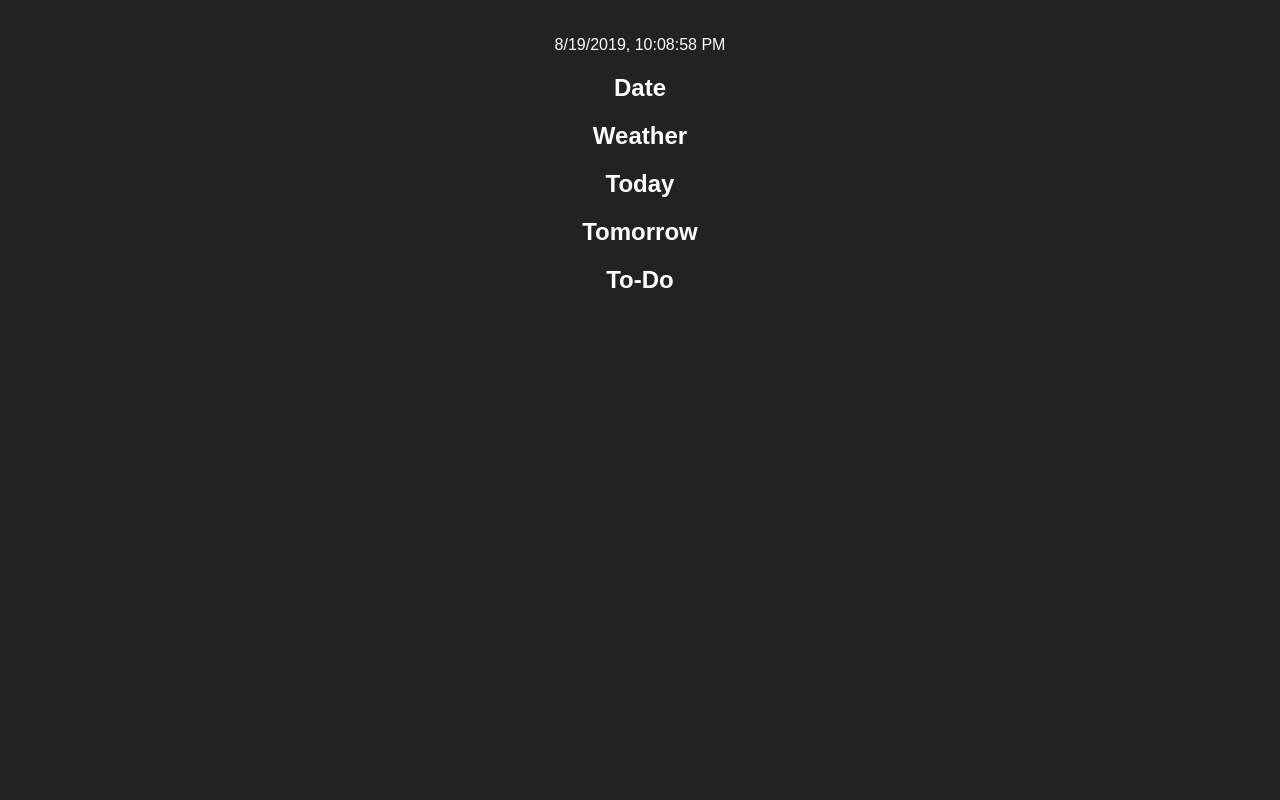
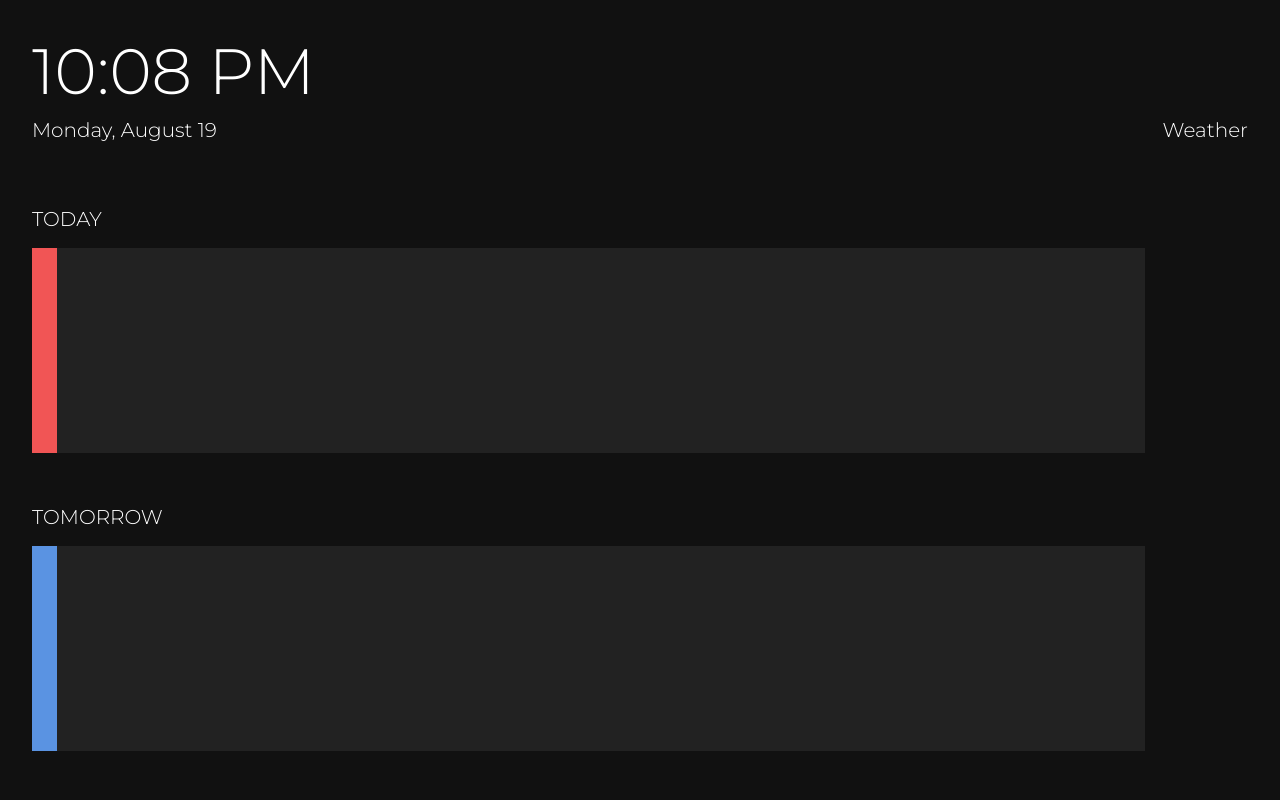
Before and after one commit to insidae/Status-Board, a React app: page / in a window 1280 px wide. Shown: the top 800 px of the page. Built offline with nearby package versions, Linux system fonts and the light colour scheme.

Commit message:
Updating how Date and Time are used
Also including basic styling choices such as MontSerrat font use and colours from my website theme

```diff
--- a/src/App.css
+++ /dev/null
@@ -1,24 +0,0 @@
-.App {
-  text-align: center;
-}
-
-.App-logo {
-  animation: App-logo-spin infinite 20s linear;
-  height: 80px;
-}
-
-.App-header {
-  background-color: #222;
-  height: 100vh;
-  padding: 20px;
-  color: white;
-}
-
-.App-intro {
-  font-size: large;
-}
-
-@keyframes App-logo-spin {
-  from { transform: rotate(0deg); }
-  to { transform: rotate(360deg); }
-}
--- a/src/App.js
+++ b/src/App.js
@@ -1,22 +1,26 @@
 import React, { Component } from 'react';
-import './App.css';
-import Time from "./components/Time";
+import './App.scss';
+import TimeDate from "./components/TimeDate";
 
 class App extends Component {
   render() {
     return (
       <div className="App">
         <div className="App-header">
-          <Time></Time>
-          <h2>Date</h2>
-          <h2>Weather</h2>
-          <h2>Today</h2>
-          <h2>Tomorrow</h2>
-          <h2>To-Do</h2>
+          <TimeDate></TimeDate>
+          <div className='weather section'>
+            <h2>Weather</h2>
+          </div>
+          <h2 className='header'>Today</h2>
+          <div className='today section'>
+          </div>
+          <h2 className='header'>Tomorrow</h2>
+          <div className='tomorrow section'>
+          </div>
+          <h2 className='header'>To-Do</h2>
+          <div className='to-do section'>
+          </div>
         </div>
-        <p className="App-intro">
-          Developer Version
-        </p>
       </div>
     );
   }
--- /dev/null
+++ b/src/App.scss
@@ -0,0 +1,68 @@
+@import url('https://fonts.googleapis.com/css?family=Montserrat:300,400,500&display=swap');
+
+.App {
+  font-family: 'Montserrat', sans-serif;
+
+  h1 {
+    font-weight: 200;
+  }
+
+  h2 {
+    font-size: 1.25em;
+    font-weight: 100;
+
+    &.header {
+      text-transform: uppercase;
+    }
+  }
+}
+
+.App-header {
+  background-color: #111;
+  height: 92vh;
+  padding: 4vh;
+  color: white;
+}
+
+.section {
+  display: inline-block;
+  margin-bottom: 4vh;
+}
+
+.time-date {
+  width: 60%;
+
+  .time {
+    font-size: 4em;
+    margin: 0;
+  }
+
+  .date {
+    margin-top: 8px;
+  }
+}
+
+.weather {
+  text-align: right;
+  width: 40%;
+}
+
+.today,
+.tomorrow,
+.to-do {
+  background-color: #222;
+  padding: 8vw;
+  width: 69vw;
+}
+
+.today {
+  border-left: 2vw solid #f15555;
+}
+
+.tomorrow {
+  border-left: 2vw solid #5a93e2;
+}
+
+.to-do {
+  border-left: 2vw solid #3ab65d;
+}
--- a/src/components/Time.js
+++ /dev/null
@@ -1,33 +0,0 @@
-import React from 'react';
-
-class Time extends React.Component {
-    constructor(props) {
-      super(props);
-      this.state = {
-        time: new Date().toLocaleString()
-      };
-    }
-    componentDidMount() {
-      this.intervalID = setInterval(
-        () => this.tick(),
-        1000
-      );
-    }
-    componentWillUnmount() {
-      clearInterval(this.intervalID);
-    }
-    tick() {
-      this.setState({
-        time: new Date().toLocaleString()
-      });
-    }
-    render() {
-      return (
-        <p className="App-time">
-          {this.state.time}
-        </p>
-      );
-    }
-  }
-
-export default Time;
--- /dev/null
+++ b/src/components/TimeDate.js
@@ -0,0 +1,38 @@
+import React, {Component} from 'react'
+
+class TimeContainer extends Component {
+  constructor() {
+    super()
+    let d = new Date()
+      this.state = {
+        day: d.getDay(),
+        month: d.getMonth(),
+        date: d.getDate(),
+        time: d.toLocaleTimeString([], {hour: '2-digit', minute:'2-digit', hour12: true})
+      }
+    this.countingSecond = this.countingSecond.bind(this)
+  }
+  countingSecond() {
+    let d = new Date()
+    this.setState({
+      day: d.getDay(),
+      month: d.getMonth(),
+      date: d.getDate(),
+      time: d.toLocaleTimeString([], {hour: '2-digit', minute:'2-digit', hour12: true})
+    })
+  }
+  componentWillMount() {
+    setInterval(this.countingSecond, 1000)
+  }
+  render() {
+    const months = ["January", "February", "March", "April", "May", "June", "July", "August", "September", "November", "December"]
+    const days = ["Sunday", "Monday", "Tuesday", "Wednesday", "Thursday", "Friday", "Saturday"]
+  return (
+      <div className='time-date section'>
+        <h1 className='time'>{this.state.time}</h1>
+        <h2 className='date'>{days[this.state.day]}, {months[this.state.month]} {this.state.date}</h2>
+      </div>
+    )
+  }
+}
+export default TimeContainer
```
